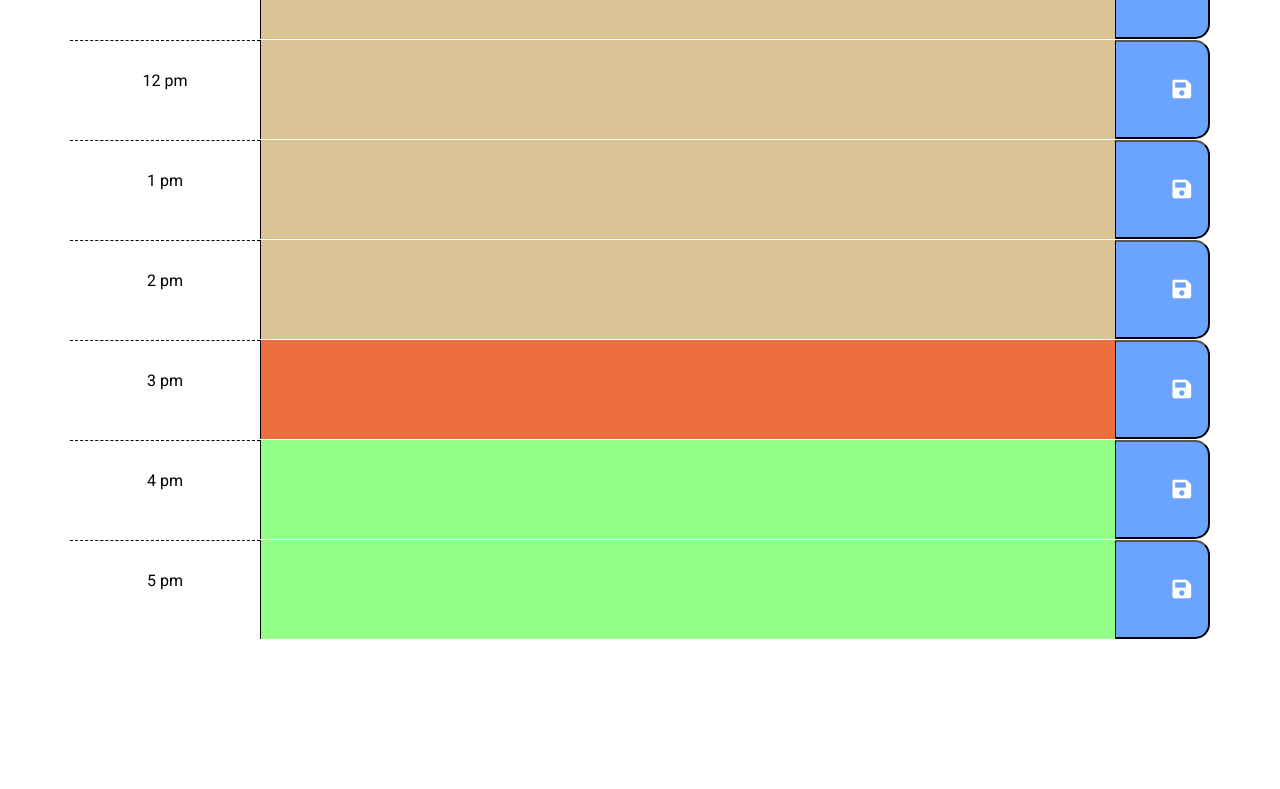
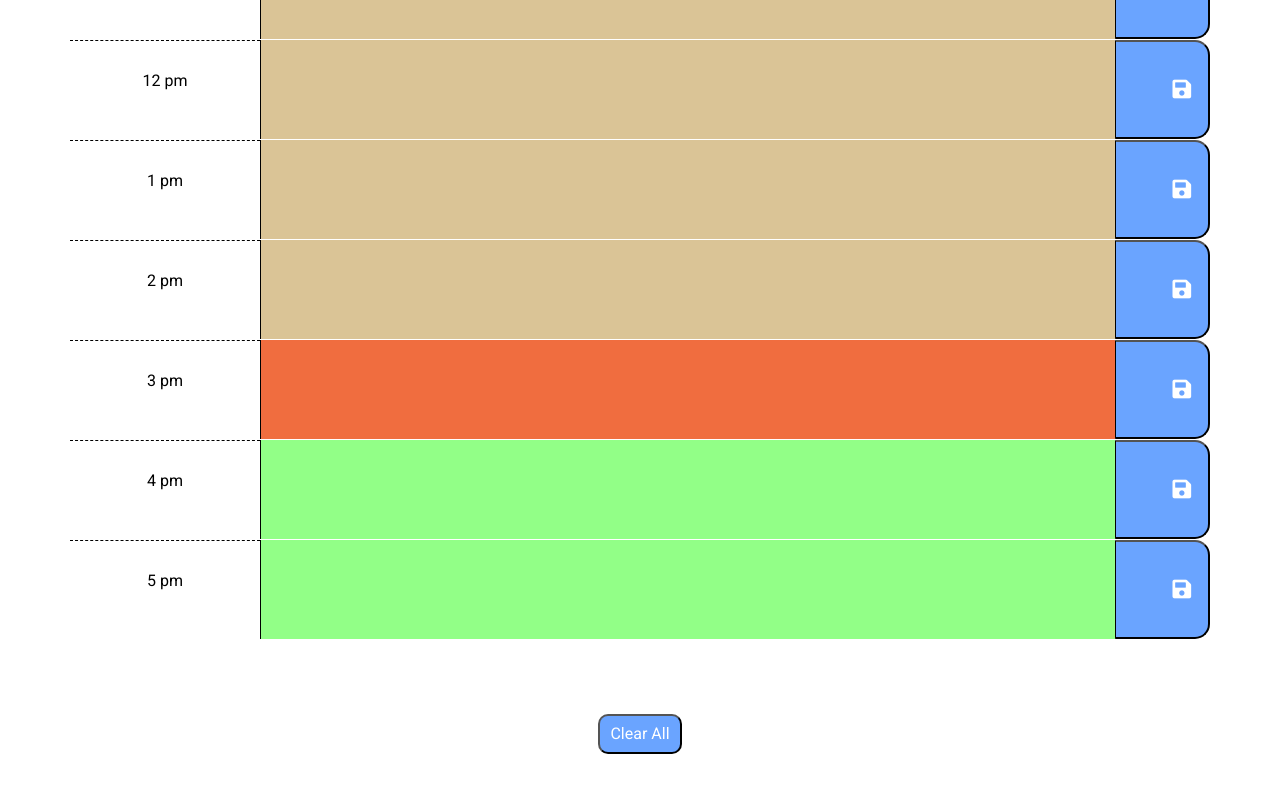
Before and after one commit to Sho-ayb/daily-planner-app-with-jquery, a plain HTML site: page index.html in a window 1280 px wide. Shown: the part 597-1386 px from the top of the page. Before the commit the page ends 1236 px from the top, so only its background shows below. Drawn offline with nearby package versions, Linux system fonts and the light colour scheme.

Commit message:
added a clear all button - once clicked local storage is cleared and text in textareas are cleared too

```diff
--- a/assets/script.js
+++ b/assets/script.js
@@ -111,6 +111,23 @@ $(document).ready(function () {
     });
   };
 
+  // lets create a function here to listen to the clear all button on the page, when the user clicks on this button all schedule data will be wiped from local storage and data in textarea will be cleared
+
+  const clear = () => {
+    $(".clearAll").on("click", function (e) {
+      // lets prevent the page from reloading
+
+      e.preventDefault();
+
+      console.log("clicked clear all");
+
+      window.localStorage.clear("schedule");
+
+      // lets clear up all the text from textareas
+      $("textarea").val("");
+    });
+  };
+
   // lets create an init function here to execute all functions
 
   const init = () => {
@@ -118,6 +135,7 @@ $(document).ready(function () {
     changeTextArea();
     addSchedule();
     displayAllSchedules();
+    clear();
   };
 
   // lets invoke the init function
--- a/index.html
+++ b/index.html
@@ -122,6 +122,12 @@
           <i class="fas fa-save fa-lg"></i>
         </button>
       </div>
+
+      <!-- lets create a div container here to hold the clear all button -->
+
+      <div id="clearDiv">
+        <button class="clearAll">Clear All</button>
+      </div>
     </div>
 
     <script
--- a/style.css
+++ b/style.css
@@ -80,6 +80,19 @@ textarea {
   transition: all 0.3s ease-in-out;
 }
 
-.col-sm-9 {
-  background-color: yellowgreen;
+#clearDiv {
+  height: 150px;
+  padding-left: 15px;
+  padding-right: 15px;
+  text-align: center;
 }
+
+.clearAll {
+  position: relative;
+  margin: 0 auto;
+  top: 50%;
+  background-color: #6aa4ff;
+  color: white;
+  padding: 10px;
+  border-radius: 10px;
+}
```
